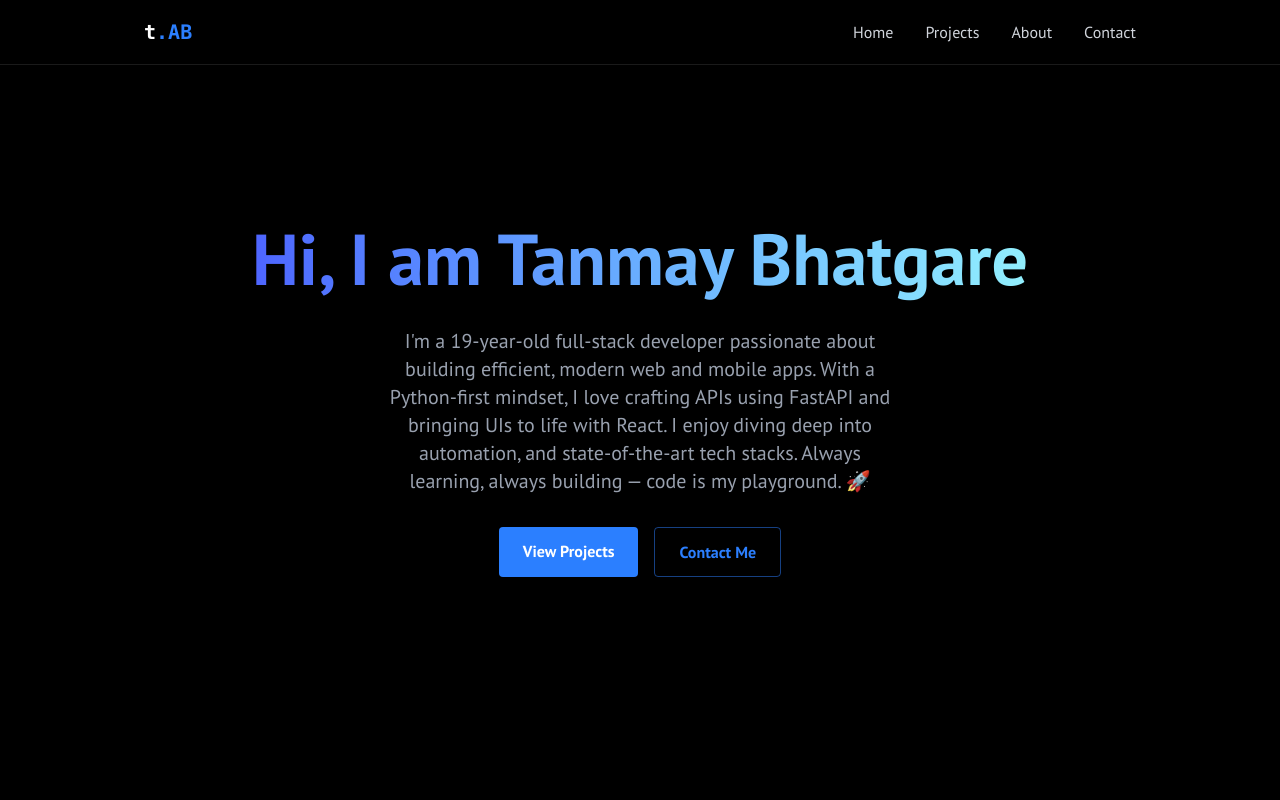
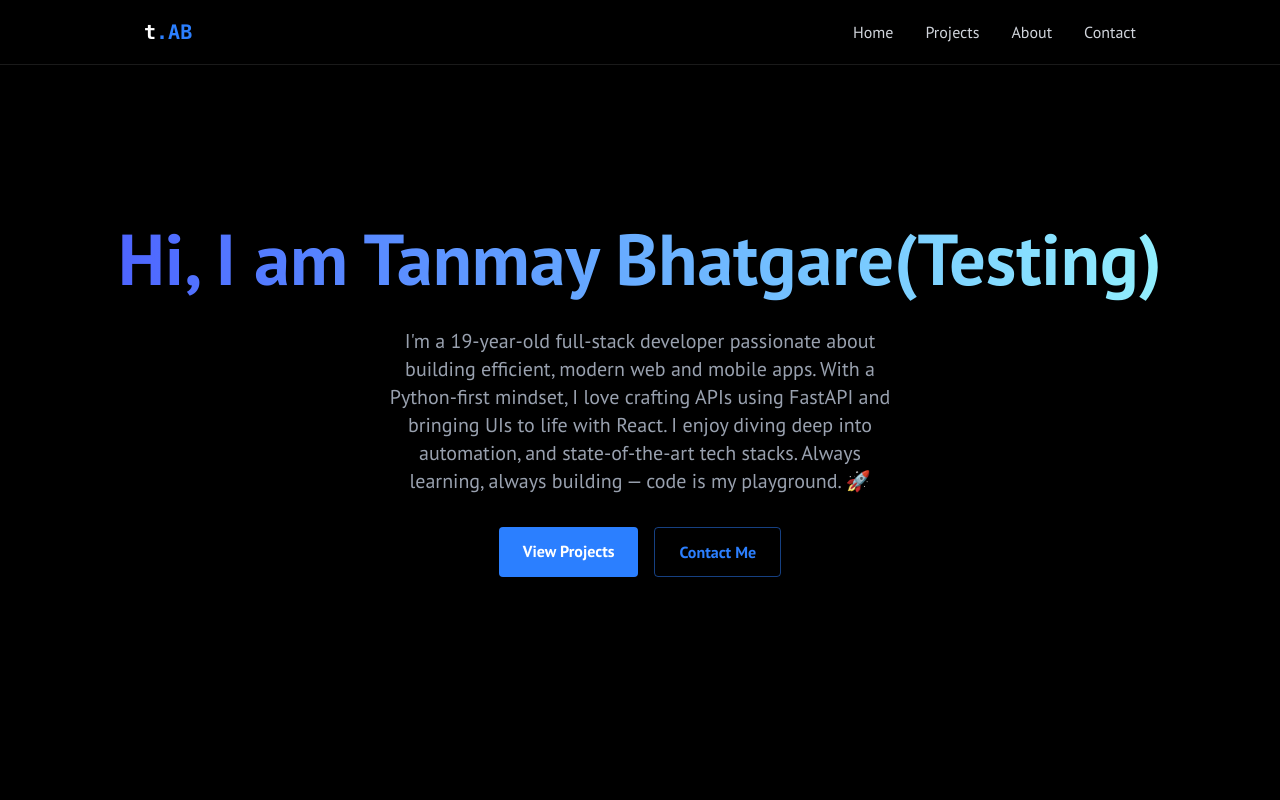
Before and after one commit to tanmay-bhatgare/portfolio, a React (Vite) app: page / in a window 1280 px wide. Shown: the top 800 px of the page. Built offline with nearby package versions, Linux system fonts and the light colour scheme; no server answers.

Commit message:
test commit

```diff
--- a/src/components/sections/Home.jsx
+++ b/src/components/sections/Home.jsx
@@ -9,7 +9,7 @@ const Home = () => {
       <RevealOnScroll>
         <div className="text-center z-10 px-4">
           <h1 className="text-5xl md:text-7xl font-bold pb-2 mb-6 bg-gradient-to-r from-[#4E65FF] to-[#92EFFD] bg-clip-text text-transparent leading-right">
-            Hi, I am Tanmay Bhatgare
+            Hi, I am Tanmay Bhatgare(Testing)
           </h1>
           <p className="text-gray-400 text-xl mb-8 max-w-lg mx-auto">
             I'm a 19-year-old full-stack developer passionate about building
```
